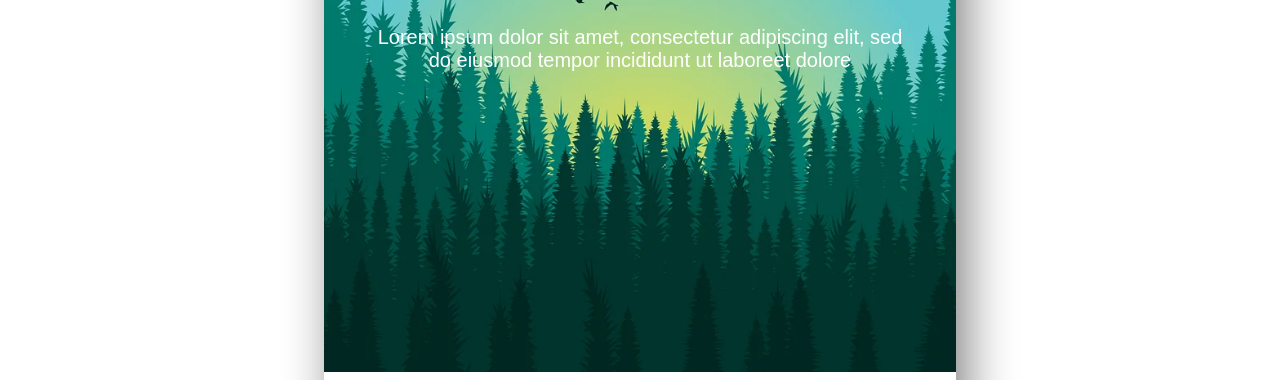
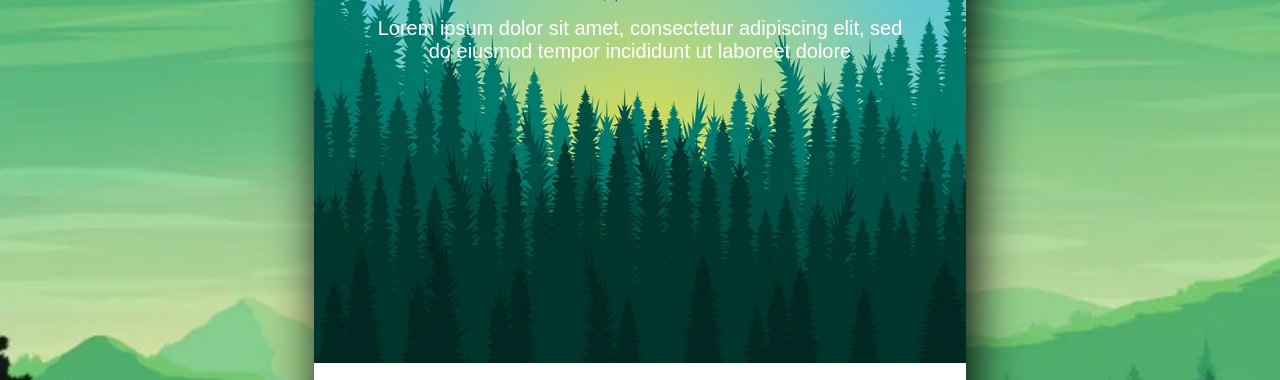
Before and after one commit to TheLongNoodle/html-and-css, a plain HTML site: page website/index.html in a window 1280 px wide. Shown: the part 264-644 px from the top of the page. Drawn offline with Linux system fonts and the light colour scheme.

Commit message:
fix: added missing background and fixed drop-shadow

```diff
--- a/website/style.css
+++ b/website/style.css
@@ -4,19 +4,26 @@
 
 .container {
     display: flex;
+    flex-direction: column;
+    gap: 0;
     justify-content: center;
     align-items: center;
+    background-image: url('images/bg.webp');
+    background-size: cover;
+    background-position: center;
+    background-repeat: no-repeat;
+    margin: -20px;
 }
 
 .login {
-    height: 1050px;
     width: 50%;
     border-radius: var(--custom-radius);
-    box-shadow: 10px -10px 50px grey;
+    box-shadow: 7px -2px 50px black;
+    background-color: white;
+    margin: 50px;
 }
 
 .hero {
-    flex-grow: 1;
     background-image: url('images/forest.png');
     background-size: cover;
     background-position: center;
@@ -25,6 +32,7 @@
 }
 
 .message h1 {
+    margin-top: 0;
     font-family: 'Montserrat', sans-serif;
     font-weight: lighter;
     font-size: 60px;
```
Also changed, not shown: website/Images/bg.webp (added).
